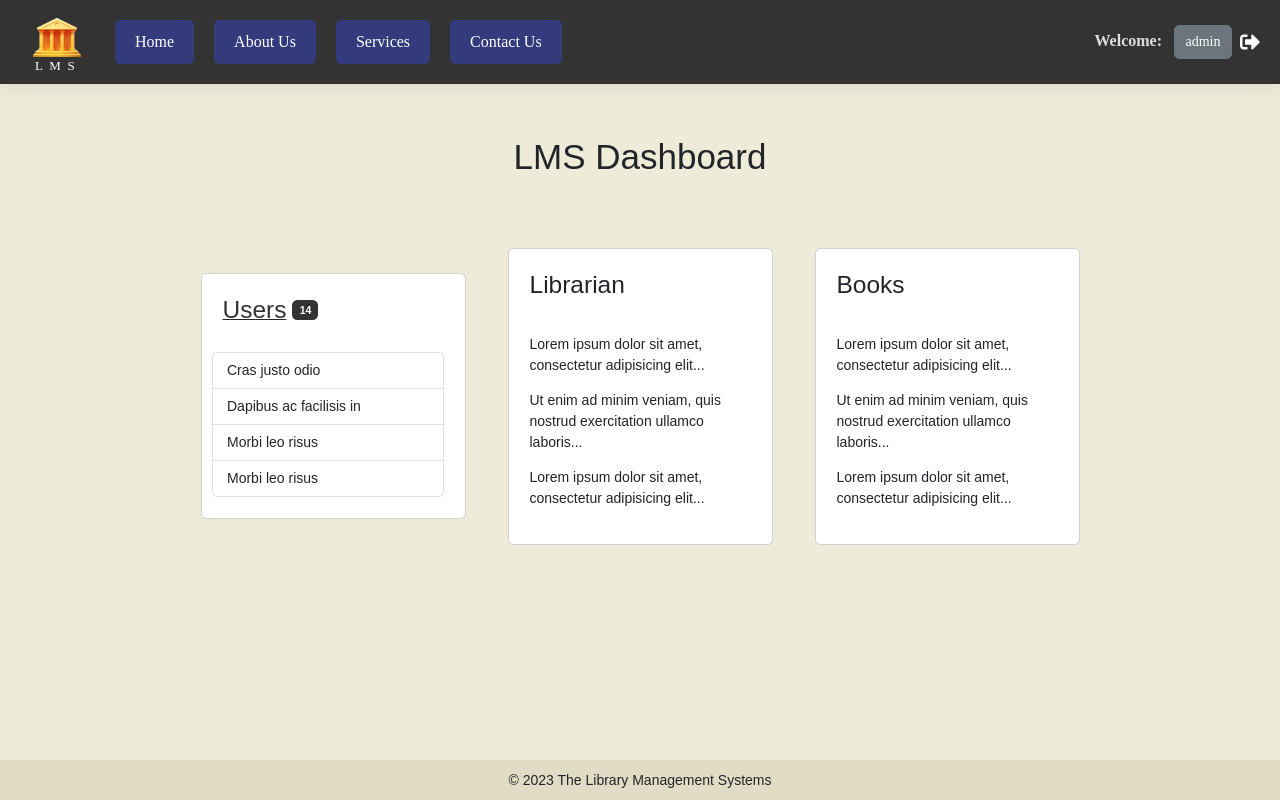
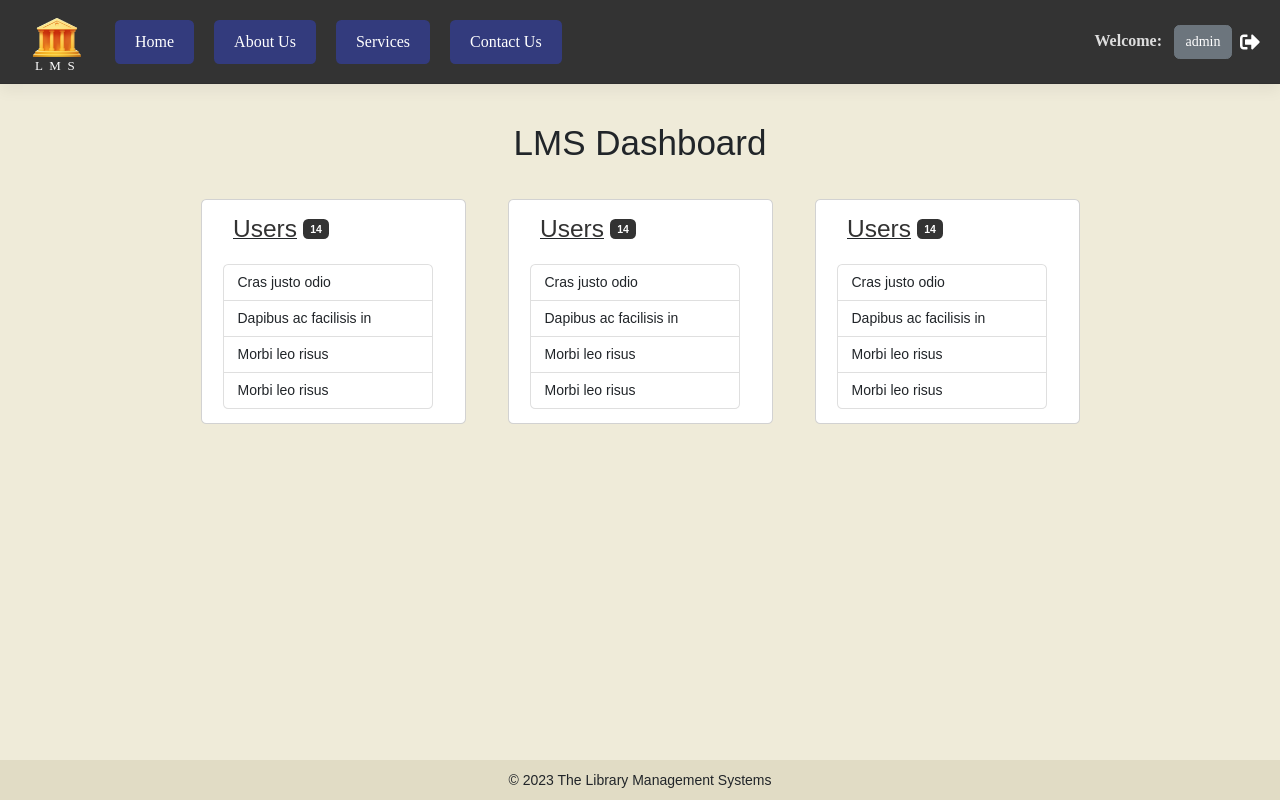
Before and after one commit to devalleytech/library-management-systems, a React (Create React App) app: page /dashboard in a window 1280 px wide. Built offline with nearby package versions, Linux system fonts and the light colour scheme; sample sign-in values are in the browser's storage.

Commit message:
change in designs

```diff
--- a/src/Components/Dashboard/Dashboard.css
+++ b/src/Components/Dashboard/Dashboard.css
@@ -55,3 +55,8 @@ span.badge.bg-primary.badge-pill {
     text-decoration: none;
     font-family: cursive;
 }
+.title a:hover {
+    color: #0d1f4a;
+    text-decoration: none;
+    font-family: cursive;
+}
--- a/src/Components/Dashboard/Dashboard.js
+++ b/src/Components/Dashboard/Dashboard.js
@@ -10,18 +10,18 @@ const Dashboard = () => {
     return (
       <>
         {(checkForoutlet==="/dashboard") && <div className="">
-          <div className="jumbotron text-center mt-4 py-4">
+          <div className="jumbotron text-center mt-2 py-4">
             <h1>LMS Dashboard  </h1>
           </div>
-          <div className="container mt-4 py-4">
+          <div className="container py-2">
             <div className="row d-flex justify-content-center align-items-center">
-              <div className="col-sm-3 mx-4 card p-4">
-                <div className="row ">
+              <div className="col-sm-3 mx-4 card">
+               <div className="row mt-2 py-2 px-4">
                   <div className="col-sm-12 mb-2 title">
                     <Link to="/dashboard/list"><h3>Users</h3></Link>
                     <span className="badge bg-primary badge-pill">14</span>
                   </div>
-                  <ul className="list-group mt-4">
+                  <ul className="list-group mt-2 py-2">
                     <li className="list-group-item d-flex justify-content-between align-items-center">
                       Cras justo odio
                       <span className="badge badge-primary badge-pill">14</span>
@@ -41,19 +41,57 @@ const Dashboard = () => {
                   </ul>
                 </div>
               </div>
-              <div className="col-sm-3 mx-4 card p-4">
-                <h3>Librarian</h3>
-                <div className="py-3"></div>
-                <p>Lorem ipsum dolor sit amet, consectetur adipisicing elit...</p>
-                <p>Ut enim ad minim veniam, quis nostrud exercitation ullamco laboris...</p>
-                <p>Lorem ipsum dolor sit amet, consectetur adipisicing elit...</p>
+              <div className="col-sm-3 mx-4 card">
+                <div className="row mt-2 py-2 px-4">
+                  <div className="col-sm-12 mb-2 title">
+                    <Link to="/dashboard/list"><h3>Users</h3></Link>
+                    <span className="badge bg-primary badge-pill">14</span>
+                  </div>
+                  <ul className="list-group mt-2 py-2">
+                    <li className="list-group-item d-flex justify-content-between align-items-center">
+                      Cras justo odio
+                      <span className="badge badge-primary badge-pill">14</span>
+                    </li>
+                    <li className="list-group-item d-flex justify-content-between align-items-center">
+                      Dapibus ac facilisis in
+                      <span className="badge badge-primary badge-pill">2</span>
+                    </li>
+                    <li className="list-group-item d-flex justify-content-between align-items-center">
+                      Morbi leo risus
+                      <span className="badge badge-primary badge-pill">1</span>
+                    </li>
+                    <li className="list-group-item d-flex justify-content-between align-items-center">
+                      Morbi leo risus
+                      <span className="badge badge-primary badge-pill">1</span>
+                    </li>
+                  </ul>
+                </div>
               </div>
-              <div className="col-sm-3 mx-4 card  p-4">
-                <h3>Books</h3>
-                <div className="py-3"></div>
-                <p>Lorem ipsum dolor sit amet, consectetur adipisicing elit...</p>
-                <p>Ut enim ad minim veniam, quis nostrud exercitation ullamco laboris...</p>
-                <p>Lorem ipsum dolor sit amet, consectetur adipisicing elit...</p>
+              <div className="col-sm-3 mx-4 card">
+               <div className="row mt-2 py-2 px-4">
+                  <div className="col-sm-12 mb-2 title">
+                    <Link to="/dashboard/list"><h3>Users</h3></Link>
+                    <span className="badge bg-primary badge-pill">14</span>
+                  </div>
+                  <ul className="list-group mt-2 py-2">
+                    <li className="list-group-item d-flex justify-content-between align-items-center">
+                      Cras justo odio
+                      <span className="badge badge-primary badge-pill">14</span>
+                    </li>
+                    <li className="list-group-item d-flex justify-content-between align-items-center">
+                      Dapibus ac facilisis in
+                      <span className="badge badge-primary badge-pill">2</span>
+                    </li>
+                    <li className="list-group-item d-flex justify-content-between align-items-center">
+                      Morbi leo risus
+                      <span className="badge badge-primary badge-pill">1</span>
+                    </li>
+                    <li className="list-group-item d-flex justify-content-between align-items-center">
+                      Morbi leo risus
+                      <span className="badge badge-primary badge-pill">1</span>
+                    </li>
+                  </ul>
+                </div>
               </div>
             </div>
             {/* <Outlet />  */}
```
